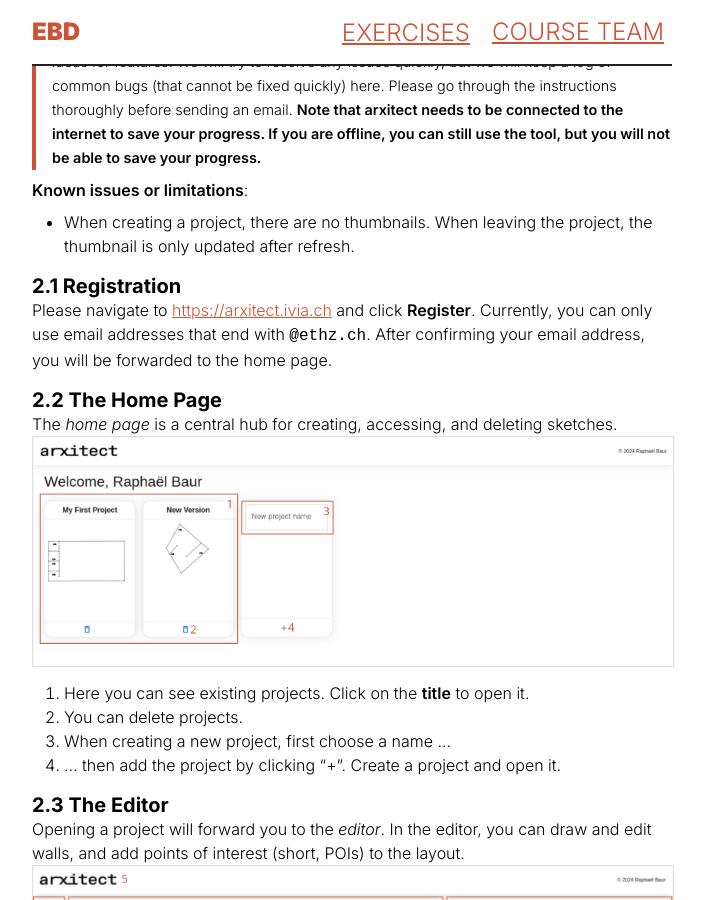
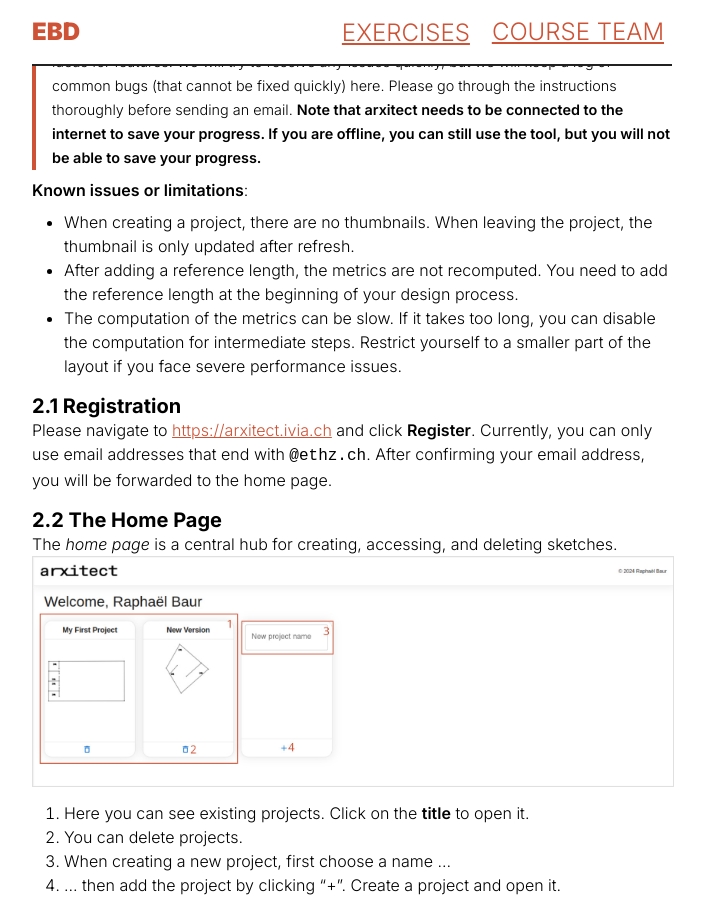
Before and after one commit to rabaur/ebd-website-jekyll, a Jekyll site: the page built from _exercises/exercise2.md, in a window 1280 px wide and 900 px high, scrolled down 1124 px. Shown: the whole window, without its empty margins (288-993 px from the left). Built offline with Jekyll 4.4.1, drawn with Linux system fonts in a browser that asks for light colours.

Commit message:
added known issues

```diff
--- a/_exercises/exercise2.md
+++ b/_exercises/exercise2.md
@@ -36,6 +36,8 @@ In this task, you will use [arxitect](https://arxitect.ivia.ch), a research prot
 
 **Known issues or limitations**:
 - When creating a project, there are no thumbnails. When leaving the project, the thumbnail is only updated after refresh.
+- After adding a reference length, the metrics are not recomputed. You need to add the reference length at the beginning of your design process.
+- The computation of the metrics can be slow. If it takes too long, you can disable the computation for intermediate steps. Restrict yourself to a smaller part of the layout if you face severe performance issues.
 
 ### 2.1 Registration
 Please navigate to [https://arxitect.ivia.ch](https://arxitect.ivia.ch) and click **Register**. Currently, you can only use email addresses that end with `@ethz.ch`. After confirming your email address, you will be forwarded to the home page.
```
